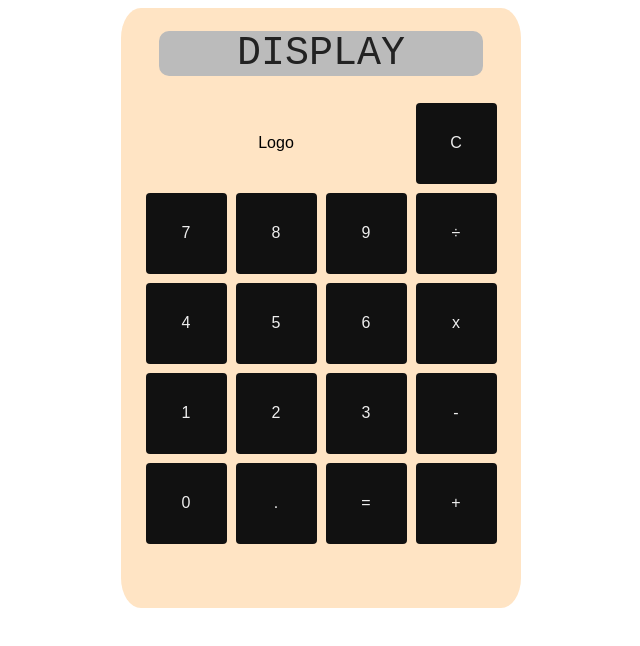
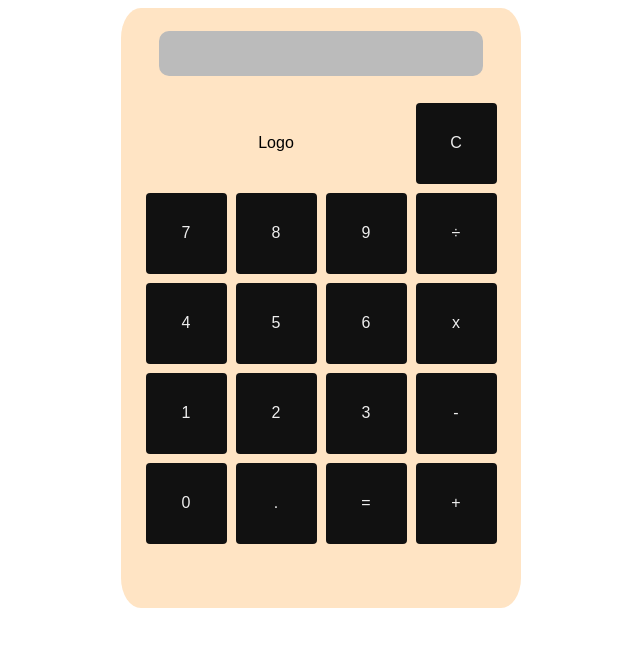
Before and after one commit to lukino999/FCC-Javascript-calculator, a React (Create React App) app: page / in a window 1280 px wide. Shown: the top 646 px of the page, without its empty margins (319-959 px from the left). Built offline with nearby package versions, Linux system fonts and the light colour scheme.

Commit message:
Connect redux to Display

```diff
--- a/src/components/App.js
+++ b/src/components/App.js
@@ -7,7 +7,7 @@ const App = () => {
   return (
     <div className='outer-container'>
       <div className='calculator'>
-        <Display text={'Display'} />
+        <Display />
         <Keypad />
       </div>
     </div>
--- a/src/components/Display.js
+++ b/src/components/Display.js
@@ -1,16 +1,24 @@
 import './css/Display.css';
 import React from 'react';
+import { connect } from 'react-redux';
 
 const Display = (props) => {
   return (
     <div className='display__container'>
       <div className='display'>
         <p id='display' className='display-text'>
-          {props.text}
+          {props.buffer}
         </p>
       </div>
     </div>
   );
 }
 
-export default Display;
+
+const mapState = (state) => {
+  console.log('state', state);
+  return {
+    buffer: state.buffer.buffer
+  }
+}
+export default connect(mapState)(Display);
```
